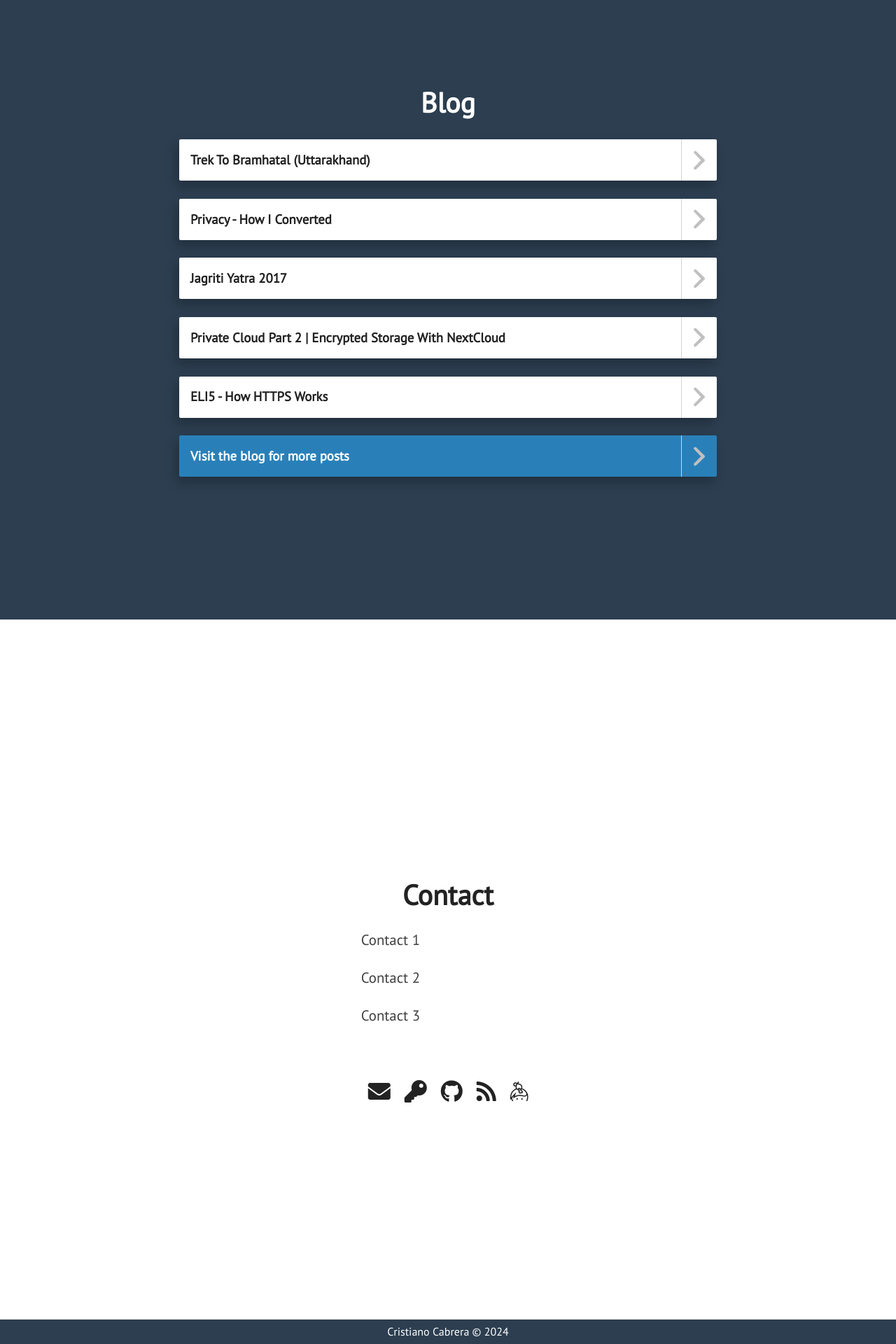
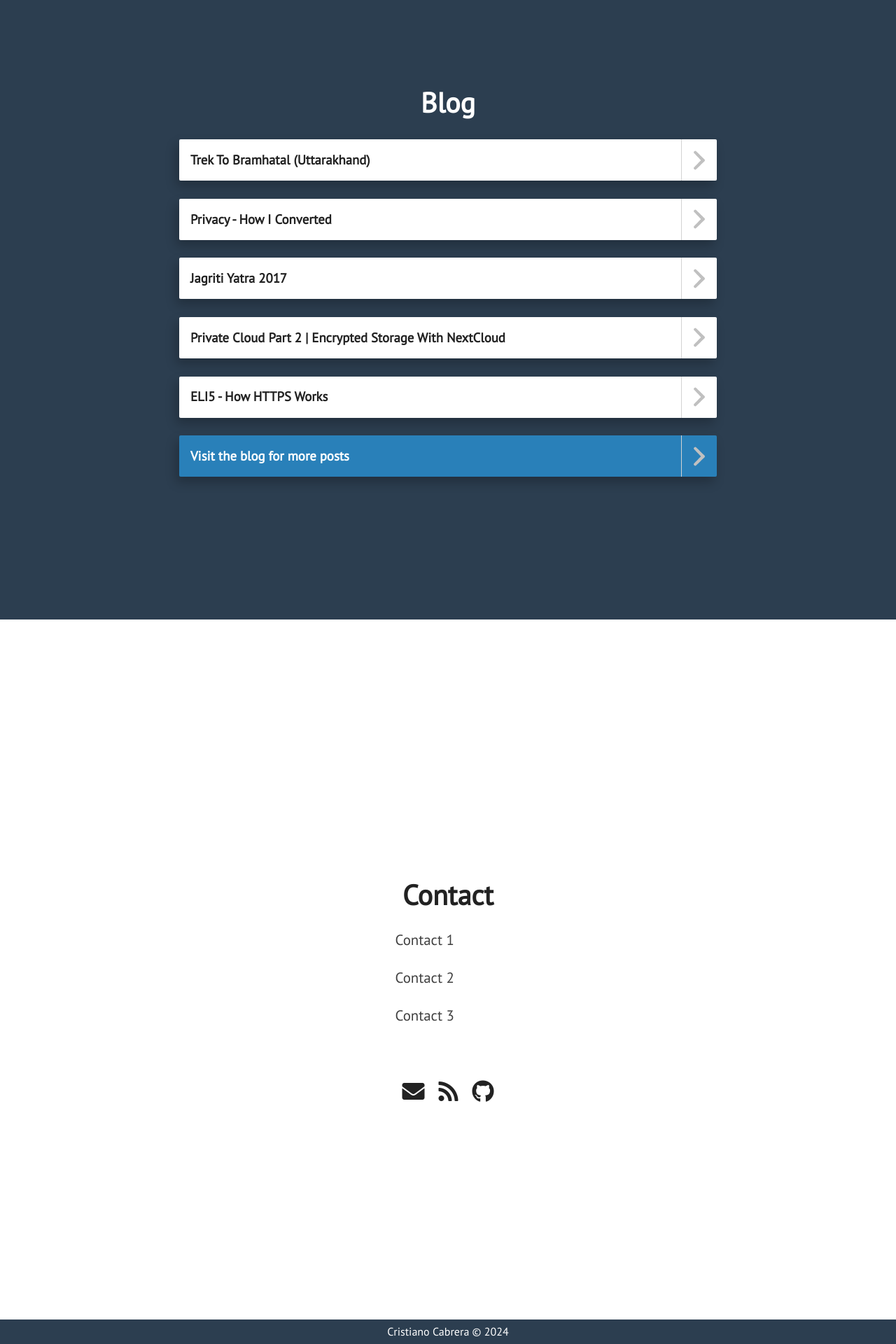
Before and after one commit to cmcabrera97/cmcabrera97.github.io, a Jekyll site: the page built from index.html, in a window 1280 px wide. Shown: the part 4015-5935 px from the top of the page at 70% size. Built offline with Jekyll 4.4.1, drawn with Linux system fonts in a browser that asks for light colours; nearby versions of some CDN libraries.

Commit message:
Update extra.html

```diff
--- a/_includes/extra.html
+++ b/_includes/extra.html
@@ -15,24 +15,12 @@
                 <span class="hint--bottom bottom-link" aria-label="Email">
                     <a href="mailto:{{ site.email }}"><i class="head-icon fas fa-envelope"></i></a>
                 </span>
-                <span class="hint--bottom bottom-link" aria-label="PGP Key">
-                    <a href="https://www.nagekar.com/publickey.abhishek@nagekar.com.asc"><i class="head-icon fas fa-key"></i></a>
+                <span class="hint--bottom bottom-link" aria-label="LinkedIn">
+                    <a href="{{ site.blog_url }}"><i class="head-icon fas fa-rss"></i></a>
                 </span>
                 <span class="hint--bottom bottom-link" aria-label="GitHub">
                     <a href="https://github.com/{{ site.github_username }}"><i class="head-icon fab fa-github"></i></a>
                 </span>
-                <span class="hint--bottom bottom-link" aria-label="Web Blog">
-                    <a href="{{ site.blog_url }}"><i class="head-icon fas fa-rss"></i></a>
-                </span>
-                <span class="hint--bottom bottom-link" aria-label="Keybase">
-                    <a href="https://keybase.io/{{ site.keybase_username }}"><i class="head-icon fab fa-keybase"></i></a>
-                </span>
-                <!-- <span class="hint--bottom bottom-link" aria-label="Reddit">
-                    <a href="https://www.reddit.com/u/{{ site.reddit_username }}"><i class="head-icon fab fa-reddit"></i></a>
-                </span>
-                <span class="hint--bottom bottom-link" aria-label="Twitter">
-                    <a href="https://twitter.com/{{ site.twitter_username }}"><i class="head-icon fab fa-twitter"></i></a>
-                </span> -->
             </div>
         </div>
     </section>
```
